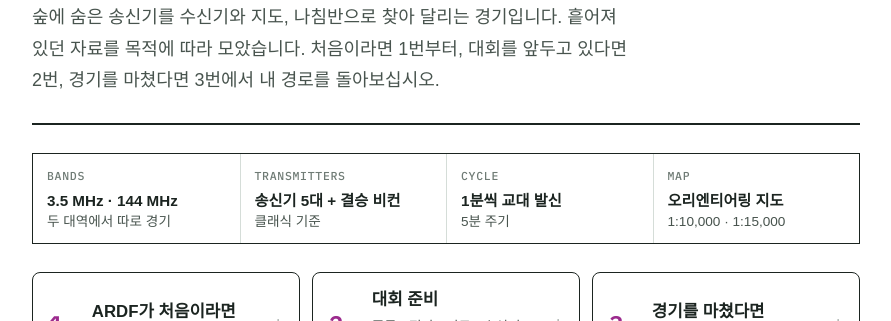
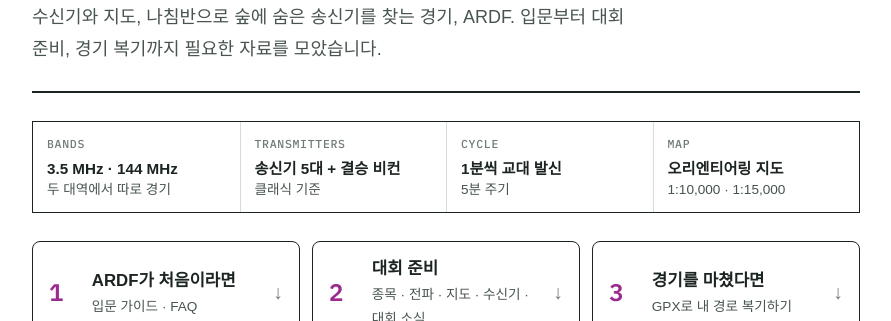
Before and after one commit to kooking0-JH/ardf-hub, a plain HTML site: page index.html in a window 1280 px wide. Shown: the part 779-1100 px from the top of the page, without its empty margins (194-1085 px from the left). Drawn offline with Linux system fonts and the light colour scheme; a web font is replaced by a local one.

Commit message:
Add files via upload

```diff
--- a/index.html
+++ b/index.html
@@ -842,7 +842,7 @@ html.embedded .page { padding-bottom: 24px; }
     <h1>ARDF 자료실
       <small>전파 방향 탐지 경기를 처음 시작하는 사람부터 대회를 준비하는 선수까지</small>
     </h1>
-    <p class="hero-lead">숲에 숨은 송신기를 수신기와 지도, 나침반으로 찾아 달리는 경기입니다. 흩어져 있던 자료를 목적에 따라 모았습니다. 처음이라면 1번부터, 대회를 앞두고 있다면 2번, 경기를 마쳤다면 3번에서 내 경로를 돌아보십시오.</p>
+    <p class="hero-lead">수신기와 지도, 나침반으로 숲에 숨은 송신기를 찾는 경기, ARDF. 입문부터 대회 준비, 경기 복기까지 필요한 자료를 모았습니다.</p>
   </div>
 </header>
 
```
